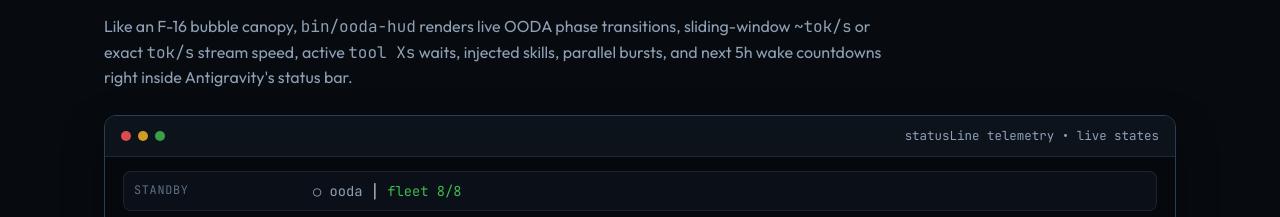
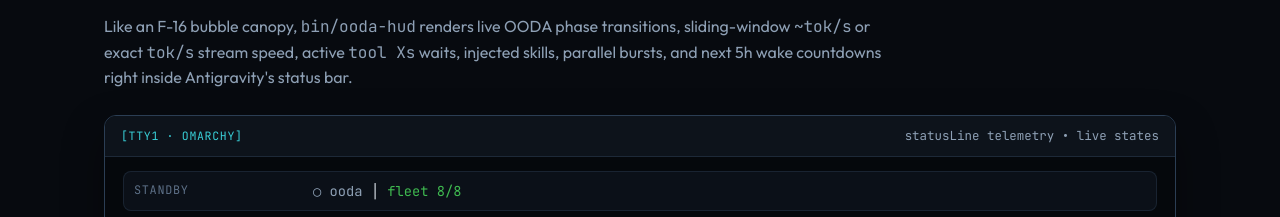
Before and after one commit to UberMetroid/agent-ooda, a plain HTML site: page docs/index.html in a window 1280 px wide. Shown: the part 860-1077 px from the top of the page. Drawn offline with Linux system fonts and the light colour scheme.

Commit message:
style(docs): replace macOS window chrome and font tokens with Omarchy TUI header
OODA-Agent: agy/gemini-4-argon

```diff
--- a/docs/index.html
+++ b/docs/index.html
@@ -29,8 +29,8 @@
       --violet: #d2a8ff;
       --red: #ff5555;
       --serif: "DM Serif Display", Georgia, serif;
-      --sans: "Outfit", -apple-system, BlinkMacSystemFont, "Segoe UI", sans-serif;
-      --mono: "JetBrains Mono", ui-monospace, SFMono-Regular, Menlo, monospace;
+      --sans: "Outfit", system-ui, "Adwaita Sans", Cantarell, "Noto Sans", sans-serif;
+      --mono: "JetBrains Mono", ui-monospace, "Adwaita Mono", "DejaVu Sans Mono", monospace;
       --radius: 12px;
       --maxw: 1120px;
     }
@@ -263,17 +263,12 @@
       font-size: 0.78rem;
       color: var(--muted);
     }
-    .term-dots { display: inline-flex; gap: 7px; }
-    .term-dots i {
-      display: block;
-      width: 10px;
-      height: 10px;
-      border-radius: 50%;
-      background: var(--border-hi);
+    .term-ws {
+      font-family: var(--mono);
+      font-size: 0.72rem;
+      color: var(--cyan);
+      letter-spacing: 0.06em;
     }
-    .term-dots i:first-child { background: var(--red); opacity: 0.85; }
-    .term-dots i:nth-child(2) { background: var(--amber); opacity: 0.85; }
-    .term-dots i:last-child { background: var(--green); opacity: 0.85; }
     .hud-list {
       margin: 0;
       padding: 14px 18px;
@@ -519,7 +514,7 @@
         </p>
         <div class="terminal" role="region" aria-label="Bubble-Canopy HUD status states">
           <div class="term-bar">
-            <span class="term-dots" aria-hidden="true"><i></i><i></i><i></i></span>
+            <span class="term-ws">[TTY1 &middot; OMARCHY]</span>
             <span>statusLine telemetry &bull; live states</span>
           </div>
           <ul class="hud-list">
```
